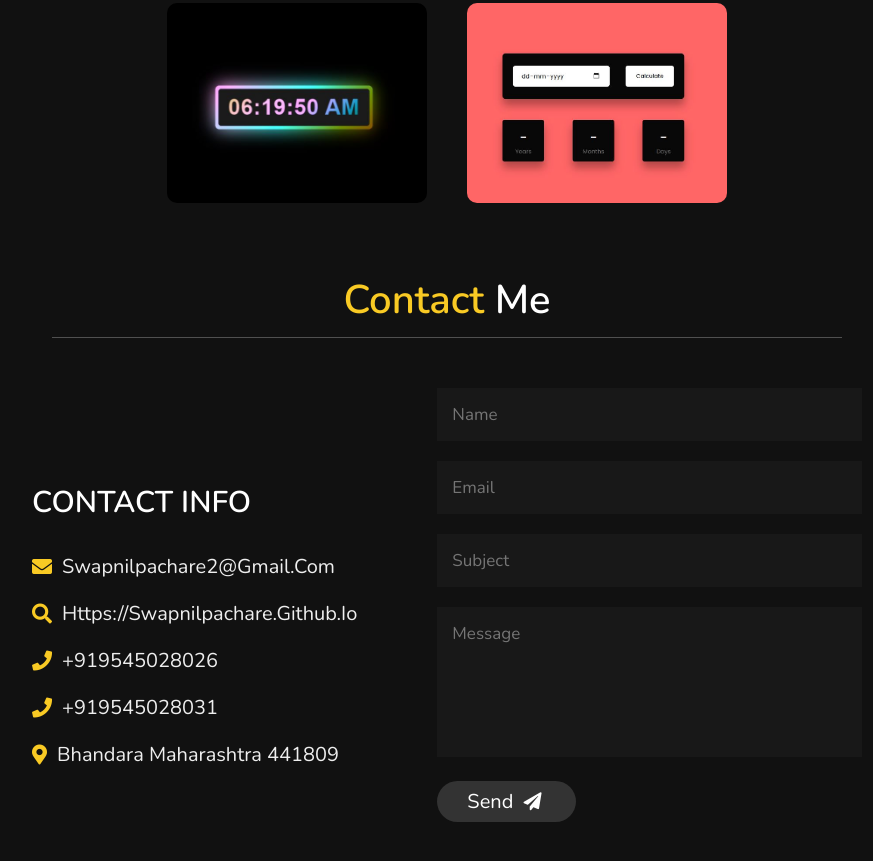
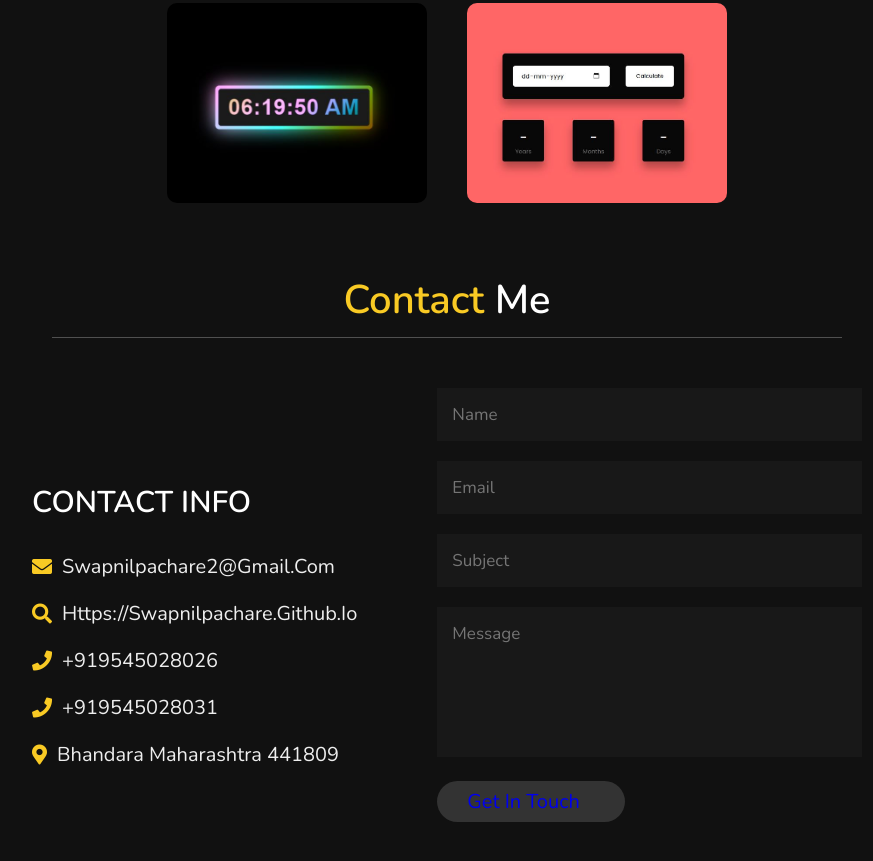
Before and after one commit to sappupachare/sappupachare.github.io, a plain HTML site: page index.html in a window 1280 px wide. Shown: the part 5120-5981 px from the top of the page, without its empty margins (368-1241 px from the left). Drawn offline with nearby package versions, Linux system fonts and the light colour scheme.

Commit message:
Update index.html

```diff
--- a/index.html
+++ b/index.html
@@ -259,7 +259,7 @@ and skills thereby contributing my best towards the field of organization.
         <input type="email" placeholder="email" class="box">
         <input type="text" placeholder="Subject" class="box">
         <textarea name="" id="" cols="30" rows="10" class="box message" placeholder="message"></textarea>
-        <button type="submit" class="btn"> send <i class="fas fa-paper-plane"></i> </button>
+        <button type="onclick" class="btn"><a href="https://surveyheart.com/form/62a93b237508fe155366d6df"> Get in Touch <i class="fas fa-paper-user"></i> </button>
 
     </form>
 
```
